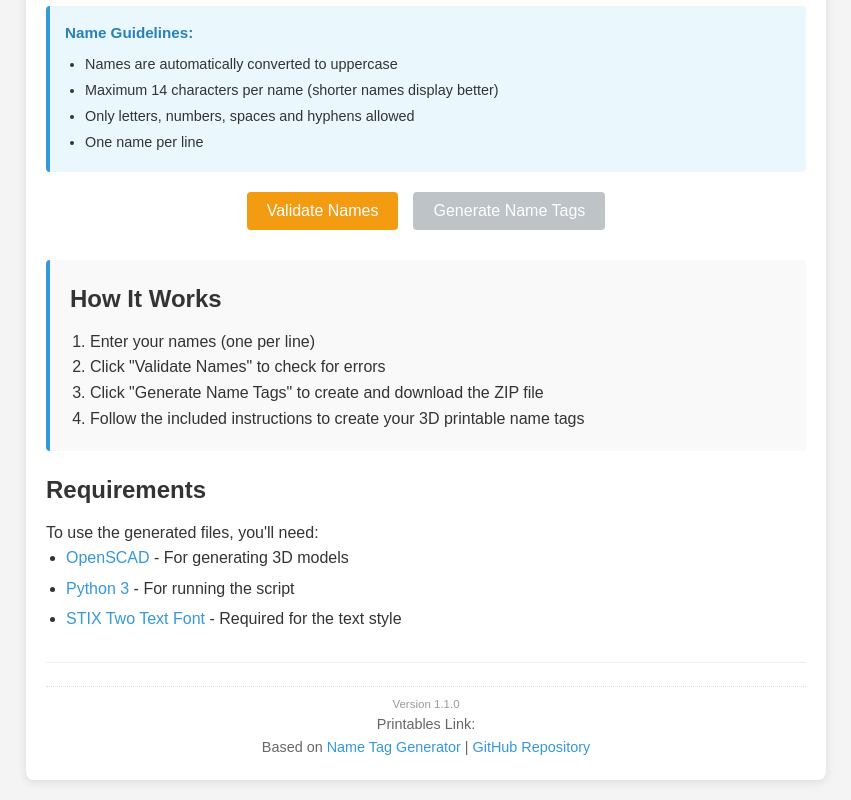
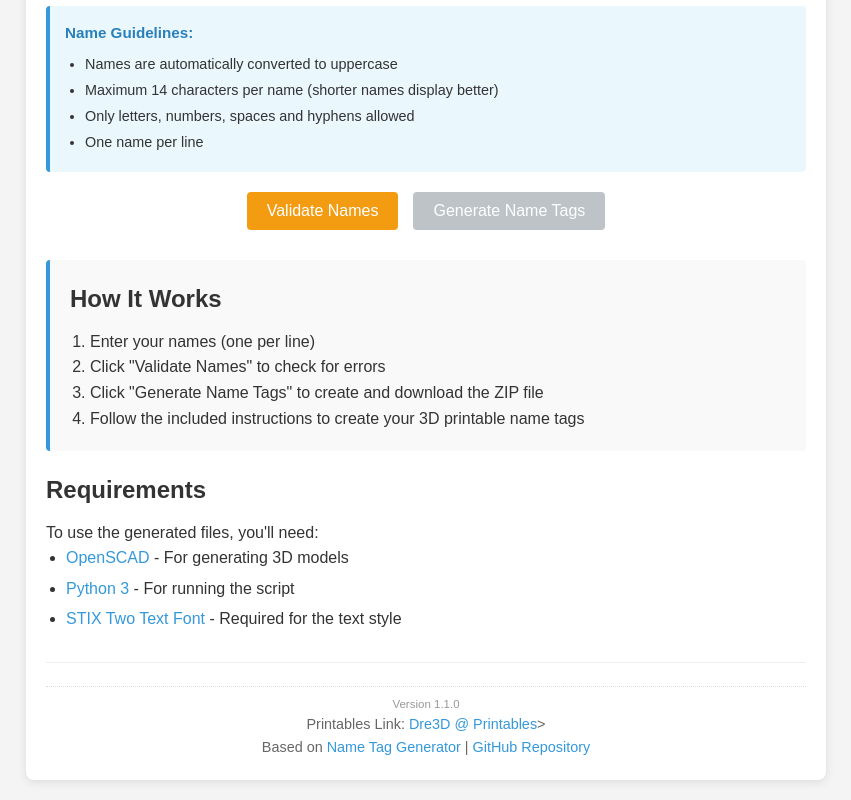
Before and after one commit to drehelm/wedding-name-tag-generator, a website: page public/index.html in a window 1280 px wide. Shown: the part 386-1186 px from the top of the page, without its empty margins (214-1065 px from the left). Drawn offline with nearby package versions, Linux system fonts and the light colour scheme; no server answers.

Commit message:
Updating printables link

```diff
--- a/public/index.html
+++ b/public/index.html
@@ -67,7 +67,7 @@
 
         <footer>
             <div class="version-info">Version 1.1.0</div>
-            <p>Printables Link: <a href="https://www.printables.com/model/940296-wedding-drink-name-tags-generator-openscad"></a></p>
+            <p>Printables Link: <a href="https://www.printables.com/model/940296-wedding-drink-name-tags-generator-openscad" target="_blank">Dre3D @ Printables</a>></a></p>
             <p>Based on <a href="https://github.com/drehelm/wedding-name-tag-generator" target="_blank">Name Tag Generator</a> | <a href="https://github.com/drehelm/wedding-name-tag-generator" target="_blank">GitHub Repository</a></p>
         </footer>
     </div>
```
